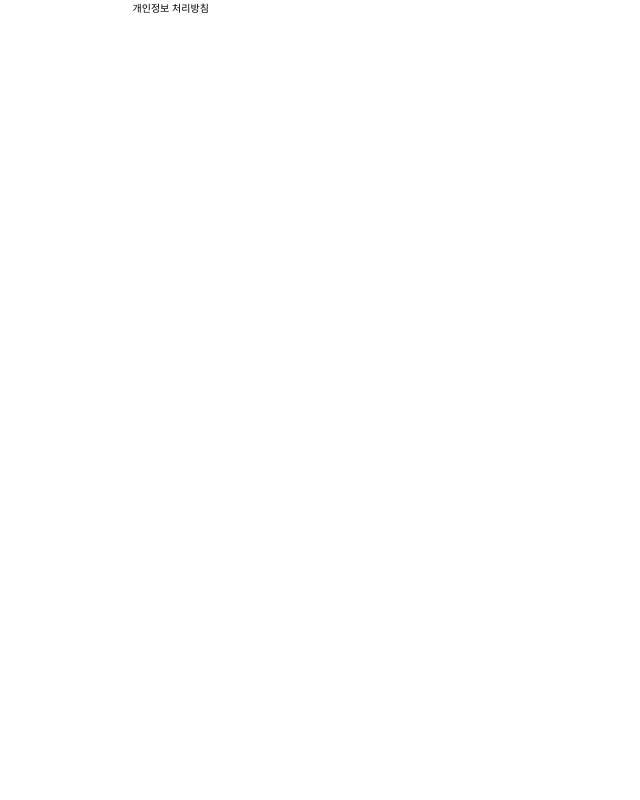
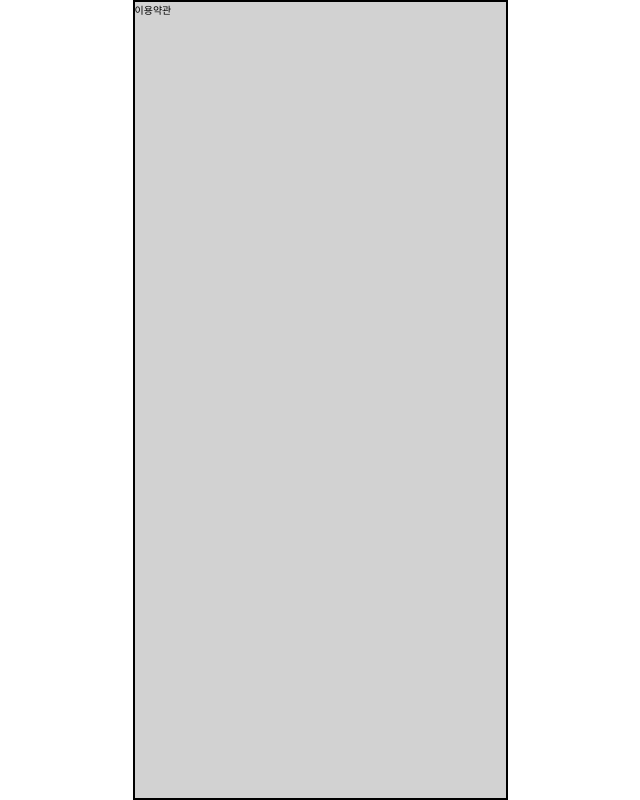
Before and after one commit to SWYP-Woory/woory-frontend, a Next.js app: page /privacy-policy in a window 1280 px wide. Shown: the whole page, without its empty margins (320-960 px from the left). Built offline with nearby package versions, Linux system fonts and the light colour scheme.

Commit message:
style : modal 을 세팅하기 위한 Main 컴포넌트 생성 및 반영

```diff
--- a/src/app/(beforeLogin)/@modal/(.)privacy-policy/page.tsx
+++ b/src/app/(beforeLogin)/@modal/(.)privacy-policy/page.tsx
@@ -0,0 +1,5 @@
+import AgreementModal from '@/app/(beforeLogin)/_components/modal/AgreementModal';
+
+export default function PrivacyPolicy() {
+  return <AgreementModal />;
+}
--- a/src/app/(beforeLogin)/@modal/(.)terms-of-use/page.tsx
+++ b/src/app/(beforeLogin)/@modal/(.)terms-of-use/page.tsx
@@ -0,0 +1,5 @@
+import AgreementModal from '@/app/(beforeLogin)/_components/modal/AgreementModal';
+
+export default function TermsOfUse() {
+  return <AgreementModal />;
+}
--- /dev/null
+++ b/src/app/(beforeLogin)/_components/Main.tsx
@@ -0,0 +1,24 @@
+import SocialLogin from '@/app/(beforeLogin)/_components/SocialLogin';
+import Terms from '@/app/(beforeLogin)/_components/Terms';
+import Logo from '@/assets/icons/logo/logo_woory.svg';
+
+export default function Main() {
+  return (
+    <>
+      <div className="top-[18.1rem] left-[11.6rem] w-[14.4rem] h-[5.8rem]">
+        <Logo />
+      </div>
+      <h1 className="w-[18.9rem] h-[9.6rem] top-[29rem] left-[9.4rem] text-22 font-700 text-center">
+        우리 가족과 일상을 재미있게 나누고
+        <br />
+        간편히 간직해보세요
+      </h1>
+      <div className="left-[2.4rem] top-[48.6rem]">
+        <Terms />
+      </div>
+      <div className="flex flex-col gap-16 top-[58.6rem] left-16">
+        <SocialLogin />
+      </div>
+    </>
+  );
+}
--- /dev/null
+++ b/src/app/(beforeLogin)/_components/modal/AgreementModal.tsx
@@ -0,0 +1,7 @@
+export default function AgreementModal() {
+  return (
+    <div className="modal-background">
+        <div>이용약관</div>
+      </div>
+  );
+}
--- a/src/app/(beforeLogin)/layout.tsx
+++ b/src/app/(beforeLogin)/layout.tsx
@@ -7,7 +7,7 @@ interface Props {
 
 export default function Layout({ children, modal }: Props) {
   return (
-    <div>
+    <div className="relative min-h-screen border-2 *:absolute">
       {children}
       {modal}
     </div>
--- a/src/app/(beforeLogin)/page.tsx
+++ b/src/app/(beforeLogin)/page.tsx
@@ -1,24 +1,5 @@
-import SocialLogin from '@/app/(beforeLogin)/_components/SocialLogin';
-import Terms from '@/app/(beforeLogin)/_components/Terms';
-import Logo from '@/assets/icons/logo/logo_woory.svg';
+import Main from '@/app/(beforeLogin)/_components/Main';
 
 export default function Home() {
-  return (
-    <div className="relative min-h-screen border-2 *:absolute">
-      <div className="top-[18.1rem] left-[11.6rem] w-[14.4rem] h-[5.8rem]">
-        <Logo />
-      </div>
-      <h1 className="w-[18.9rem] h-[9.6rem] top-[29rem] left-[9.4rem] text-22 font-700 text-center">
-        우리 가족과 일상을 재미있게 나누고
-        <br />
-        간편히 간직해보세요
-      </h1>
-      <div className="left-[2.4rem] top-[48.6rem]">
-        <Terms />
-      </div>
-      <div className="flex flex-col gap-16 top-[58.6rem] left-16">
-        <SocialLogin />
-      </div>
-    </div>
-  );
+  return <Main />;
 }
--- a/src/app/(beforeLogin)/privacy-policy/page.tsx
+++ b/src/app/(beforeLogin)/privacy-policy/page.tsx
@@ -1,3 +1,5 @@
+import AgreementModal from '@/app/(beforeLogin)/_components/modal/AgreementModal';
+
 export default function PrivacyPolicy() {
-  return <div>개인정보 처리방침</div>;
+  return <AgreementModal />;
 }
--- a/src/app/(beforeLogin)/terms-of-use/page.tsx
+++ b/src/app/(beforeLogin)/terms-of-use/page.tsx
@@ -1,3 +1,5 @@
+import AgreementModal from '@/app/(beforeLogin)/_components/modal/AgreementModal';
+
 export default function TermsOfUse() {
-  return <div>이용약관</div>;
+  return <AgreementModal />;
 }
--- a/src/app/globals.css
+++ b/src/app/globals.css
@@ -29,4 +29,7 @@
   .dayChip {
     @apply flex items-center justify-center w-[4.8rem] h-[7.6rem] bg-white rounded-[0.6rem] font-body;
   }
+  .modal-background {
+    @apply bg-modalBackground w-full h-full;
+  }
 }
--- a/tailwind.config.ts
+++ b/tailwind.config.ts
@@ -33,6 +33,7 @@ const config: Config = {
       bgGrey: '#EEEEEE',
       primary: '#1EA49A',
       secondary: '#FF95B9',
+      modalBackground: 'rgba(34, 34, 34, 0.20)',
     },
     spacing: PX_ENTRIES,
     fontSize: {
```
